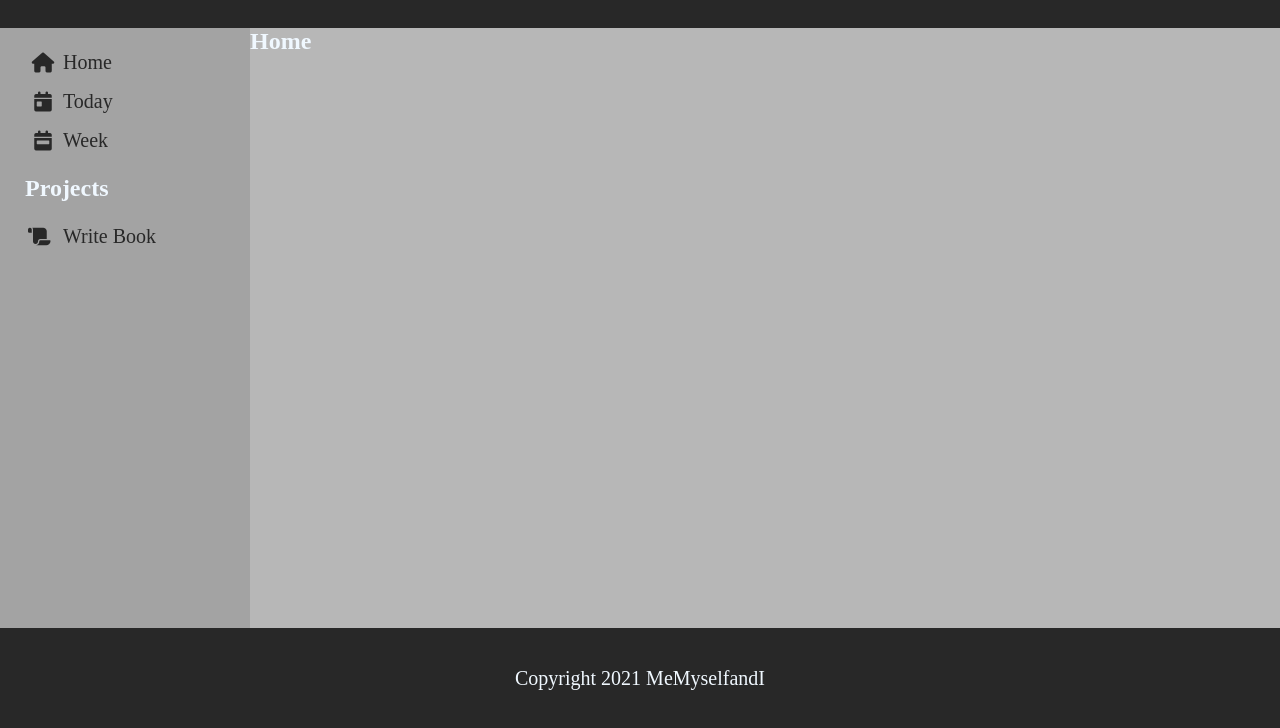
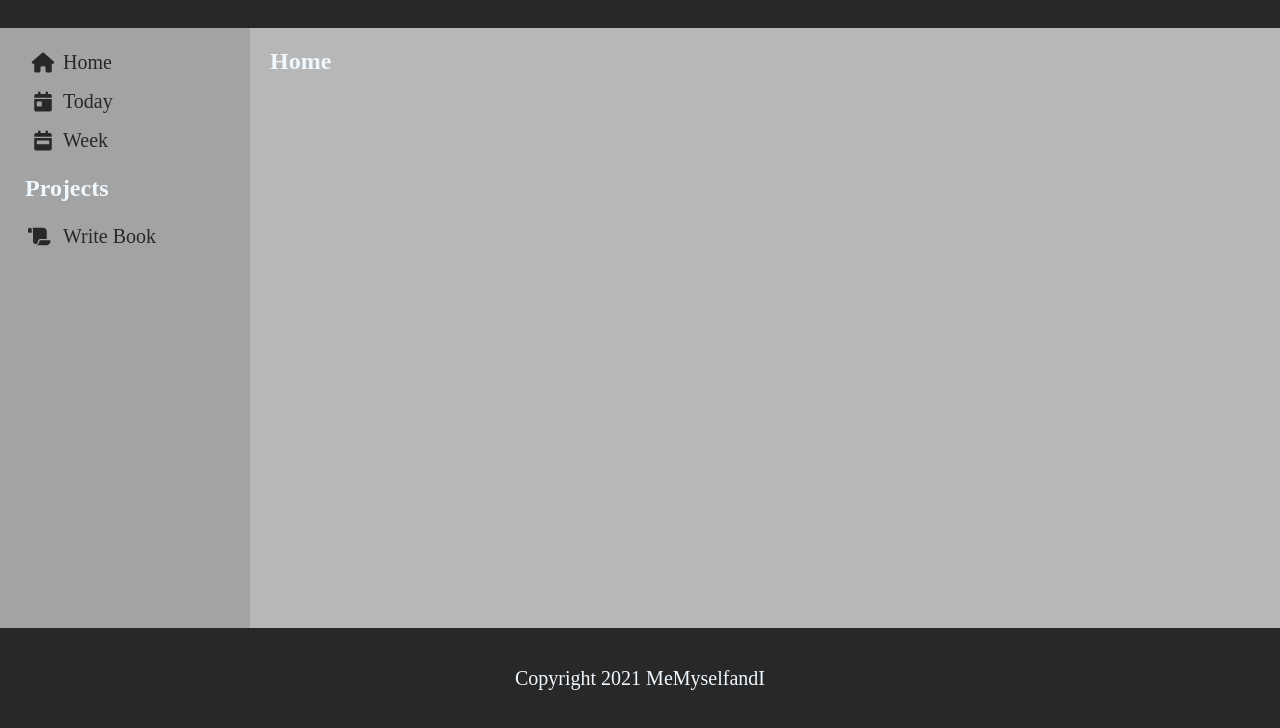
Before and after one commit to oll310e/todo_list2, a website built with webpack: page dist/index.html in a window 1280 px wide. Shown: the part 72-800 px from the top of the page. Built offline with nearby package versions, Linux system fonts and the light colour scheme.

Commit message:
Style main

```diff
--- a/src/styles/style.css
+++ b/src/styles/style.css
@@ -82,6 +82,10 @@ menu > ul.menuProjectsList > li:hover {
 /* Main */
 main {
   background-color: var(--main);
+  display: flex;
+  flex-direction: column;
+  padding: 20px;
+  gap: 10px;
 }
 
 /* Footer */
```
